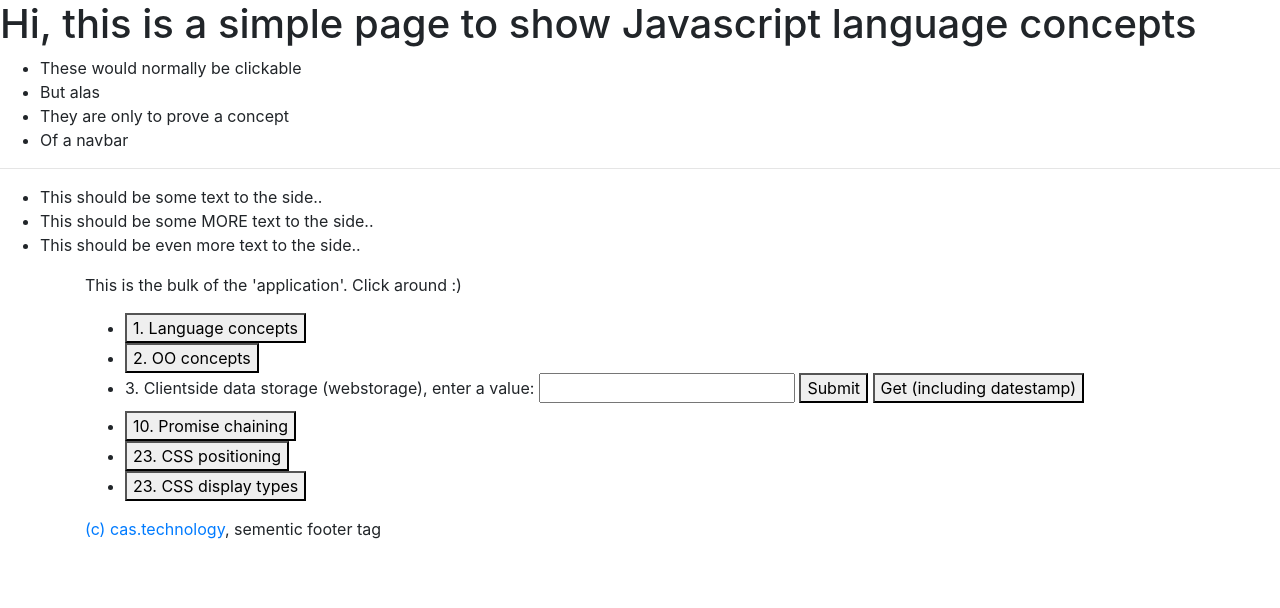
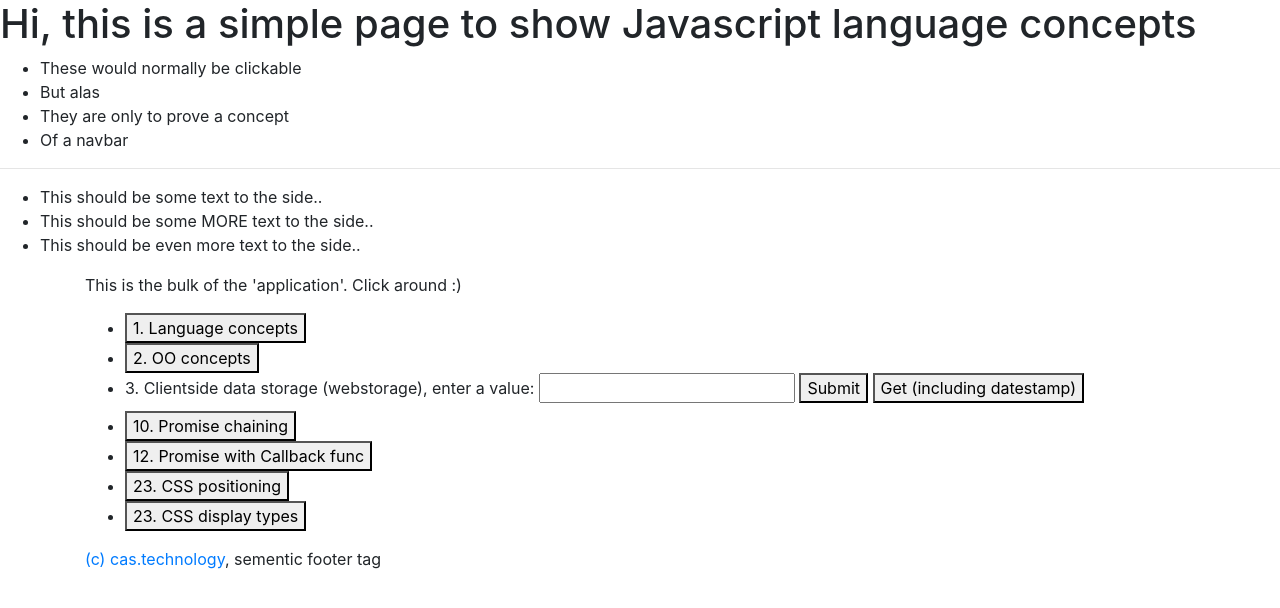
Before and after one commit to cas-technology/javascript-language-concepts, a website: page src/index.html in a window 1280 px wide. Drawn offline with nearby package versions, Linux system fonts and the light colour scheme; files that its build step writes are made by us from their sources.

Commit message:
added callback promise func

```diff
--- /dev/null
+++ b/src/Assignments/12-callback-promise.js
@@ -0,0 +1,11 @@
+const promiseCallbacks = () => {
+    const promise = () => new Promise(function (resolve, reject) {
+        setTimeout(() => resolve(1), 1000);
+    });
+
+    const resolveFunc = (val) => {
+        alert(val);
+    };
+
+    promise().then(resolveFunc);
+};
--- a/src/index.html
+++ b/src/index.html
@@ -20,6 +20,7 @@
     </ul>
 </nav>
 <hr />
+<div id="page">
     <aside>
         <ul>
             <li>This should be some text to the side..</li>
@@ -48,11 +49,14 @@
                     <button onclick="alert(localStorage.getItem('storage-example'));">Get (including datestamp)</button>
                 </li>
                 <li><button onclick="promiseChainng()">10. Promise chaining</button></li>
+                <li><button onclick="promiseCallbacks()">12. Promise with Callback func</button></li>
                 <li><button onclick="cssPositioning()">23. CSS positioning</button> </li>
                 <li><button onclick="cssDisplay()">23. CSS display types</button> </li>
             </ul>
         </section>
     </article>
+</div>
+
 <footer class="container"><a href="https://cas.technology/">(c) cas.technology</a>, sementic footer tag</footer>
 
 
--- a/src/style.scss
+++ b/src/style.scss
@@ -14,7 +14,9 @@ button:hover {
 a[href="https://cas.technology/"] {
   color: red;
 }
-
+#page {
+  display: flex;
+}
 
 nav {
 
```
Lines whose indentation alone changed are shown as unchanged.
